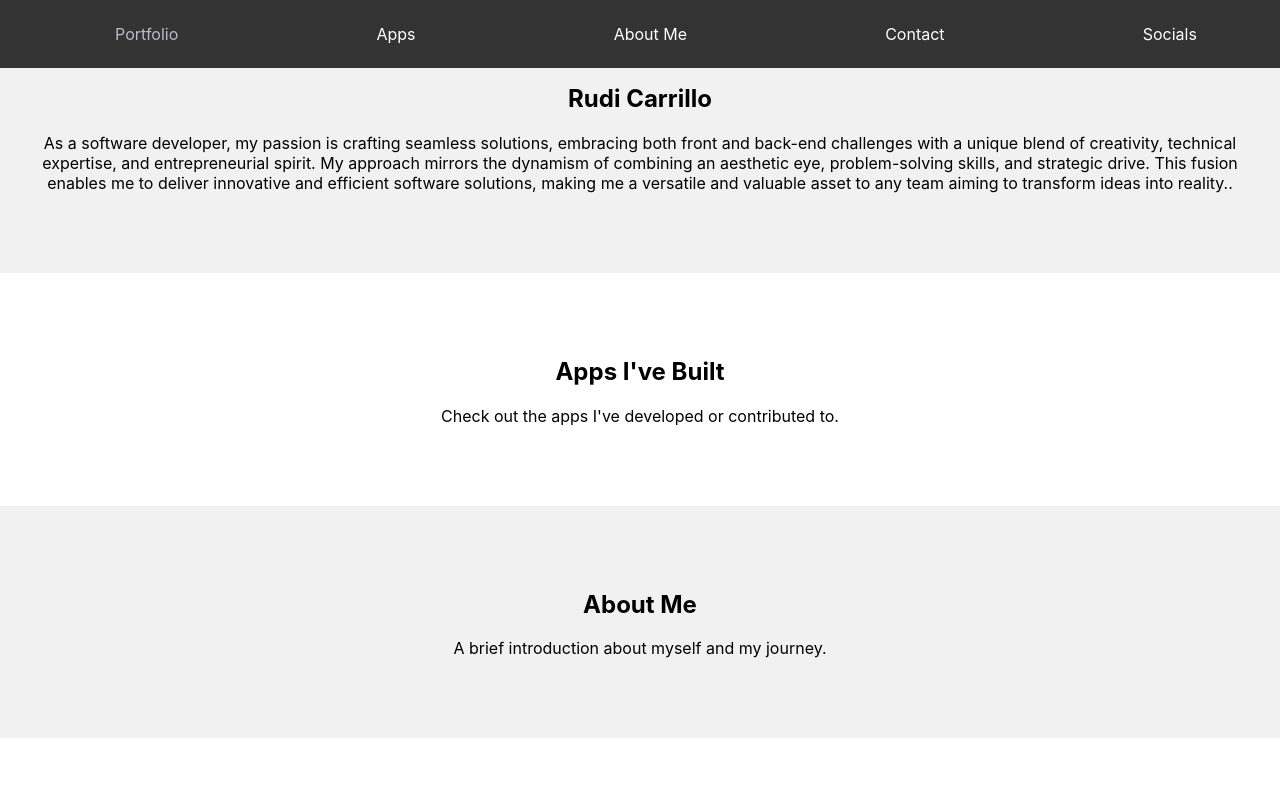
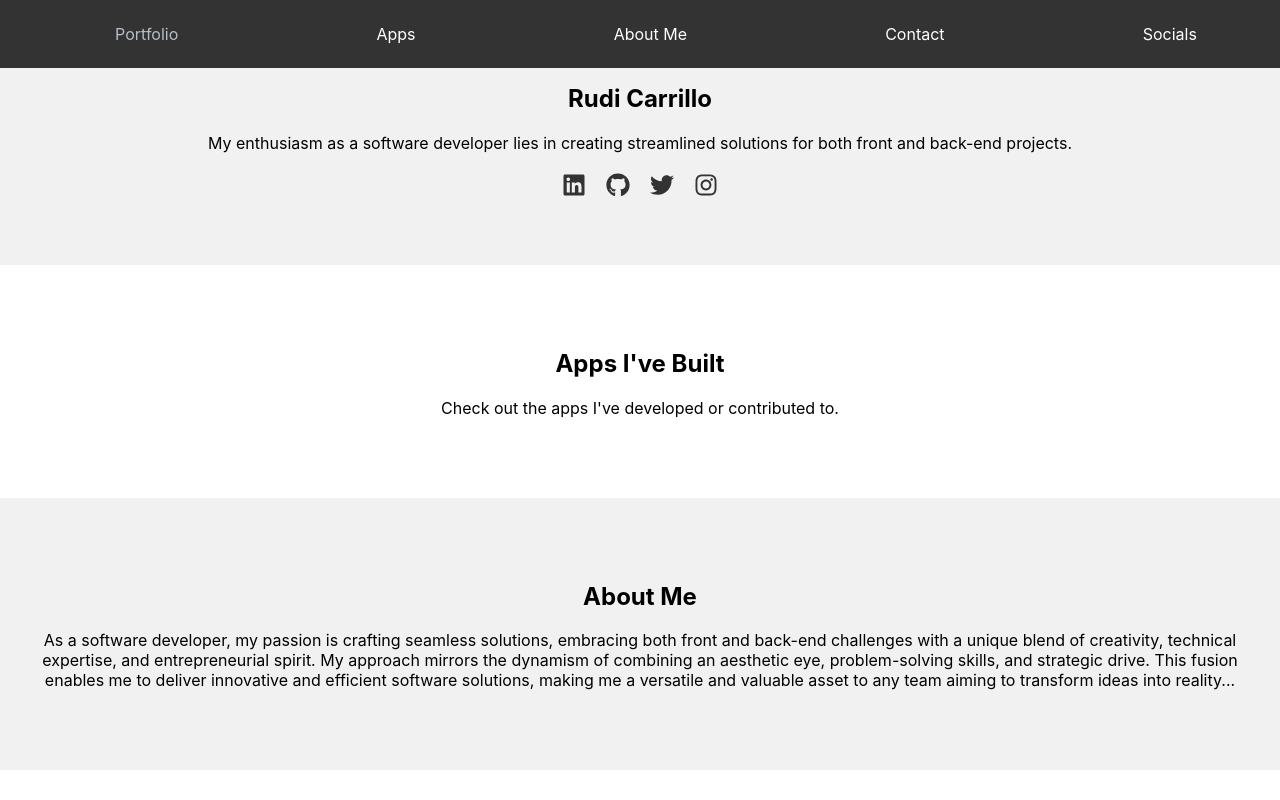
Before and after one commit to rudicarrilloypr/rc-portafolio, a React (Create React App) app: page / in a window 1280 px wide. Shown: the top 800 px of the page. Built offline with nearby package versions, Linux system fonts and the light colour scheme.

Commit message:
Add socials logos and personal info

```diff
--- a/package.json
+++ b/package.json
@@ -13,6 +13,7 @@
     "framer-motion": "^10.16.5",
     "react": "^18.2.0",
     "react-dom": "^18.2.0",
+    "react-icons": "^4.12.0",
     "react-router-dom": "^6.20.0",
     "react-scripts": "5.0.1",
     "react-scroll": "^1.9.0",
--- a/src/components/About/About.jsx
+++ b/src/components/About/About.jsx
@@ -6,7 +6,7 @@ function About() {
   return (
     <section id="about" className={styles.about}>
       <h1>About Me</h1>
-      <p>A brief introduction about myself and my journey.</p>
+      <p>As a software developer, my passion is crafting seamless solutions, embracing both front and back-end challenges with a unique blend of creativity, technical expertise, and entrepreneurial spirit. My approach mirrors the dynamism of combining an aesthetic eye, problem-solving skills, and strategic drive. This fusion enables me to deliver innovative and efficient software solutions, making me a versatile and valuable asset to any team aiming to transform ideas into reality...</p>
       {/* Insert about content here */}
     </section>
   );
--- a/src/components/Portfolio/Portfolio.jsx
+++ b/src/components/Portfolio/Portfolio.jsx
@@ -1,13 +1,27 @@
 // Portfolio.jsx
 import React from 'react';
+import { FaGithub, FaTwitter, FaInstagram, FaLinkedin } from 'react-icons/fa';
 import styles from './portfolio.module.css';
 
 function Portfolio() {
   return (
     <section id="portfolio" className={styles.portfolio}>
       <h1>Rudi Carrillo</h1>
-      <p>As a software developer, my passion is crafting seamless solutions, embracing both front and back-end challenges with a unique blend of creativity, technical expertise, and entrepreneurial spirit. My approach mirrors the dynamism of combining an aesthetic eye, problem-solving skills, and strategic drive. This fusion enables me to deliver innovative and efficient software solutions, making me a versatile and valuable asset to any team aiming to transform ideas into reality..</p>
-      {/* Insert portfolio items here */}
+      <p>My enthusiasm as a software developer lies in creating streamlined solutions for both front and back-end projects.</p>
+      <div className={styles.socialLinks}>
+        <a href="https://www.linkedin.com/in/rudi-carrillo/" target="_blank" rel="noopener noreferrer">
+          <FaLinkedin className={styles.icon} />
+        </a>
+        <a href="https://github.com/rudicarrilloypr" target="_blank" rel="noopener noreferrer">
+          <FaGithub className={styles.icon} />
+        </a>
+        <a href="https://twitter.com/__rudicarrillo" target="_blank" rel="noopener noreferrer">
+          <FaTwitter className={styles.icon} />
+        </a>
+        <a href="https://www.instagram.com/_rudicarrillo/" target="_blank" rel="noopener noreferrer">
+          <FaInstagram className={styles.icon} />
+        </a>
+      </div>
     </section>
   );
 }
--- a/src/components/Portfolio/portfolio.module.css
+++ b/src/components/Portfolio/portfolio.module.css
@@ -3,3 +3,21 @@
     padding: 4rem 1rem;
     background-color: #f1f1f1;
   }
+
+  .socialLinks {
+    display: flex;
+    justify-content: center;
+    align-items: center;
+    gap: 20px;
+    margin-top: 20px;
+  }
+
+  .icon {
+    font-size: 1.5rem;
+    color: #333;
+    transition: color 0.3s ease;
+  }
+
+  .icon:hover {
+    color: rgb(181, 188, 183);
+  }
```
Also changed, not shown: 1 other file (tests, documents, lock files or other folders).
